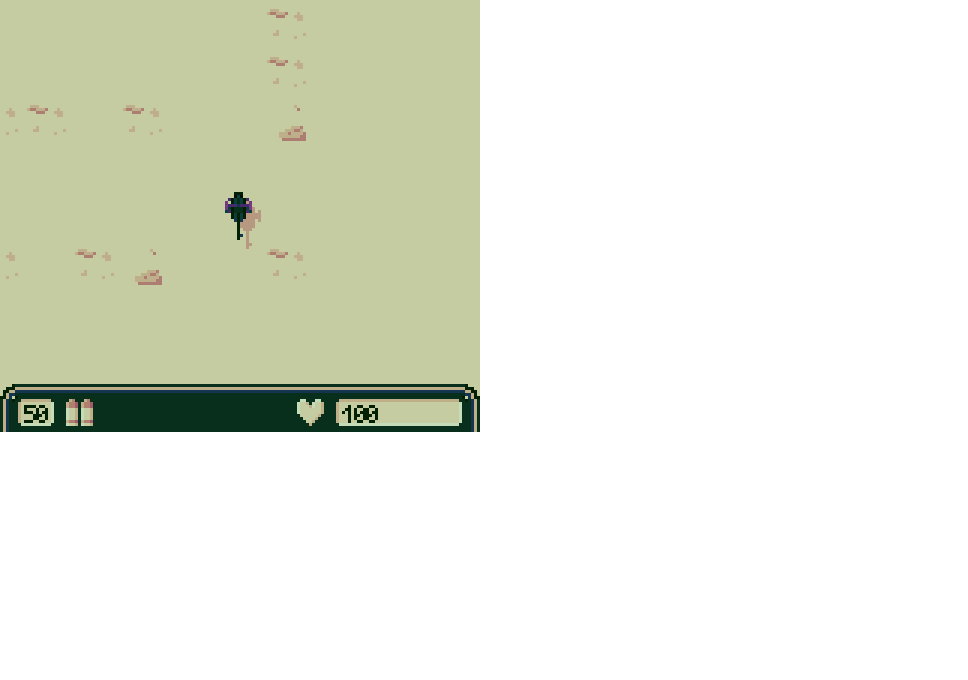
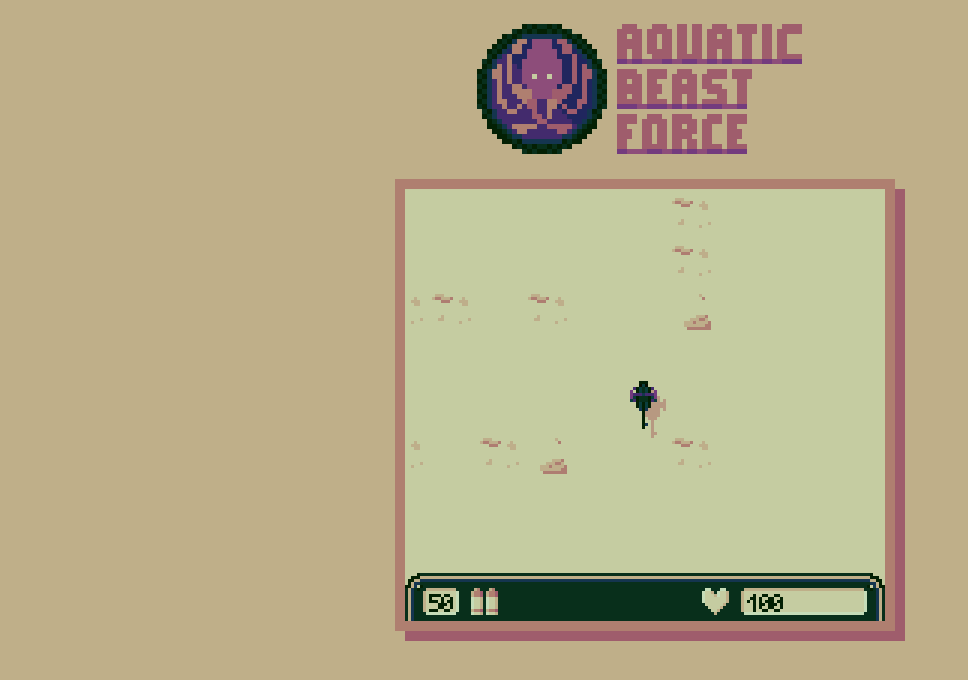
Before and after one commit to Thunraz/AquaticBeastForce, a website: page index.html in a window 1280 px wide. Shown: the whole page, without its empty margins (0-968 px from the left). Drawn offline with Linux system fonts and the light colour scheme; files that its build step writes are made by us from their sources.

Commit message:
Added cool new logo!

```diff
--- a/index.html
+++ b/index.html
@@ -1,4 +1,43 @@
 <!DOCTYPE html>
-<title>Aquatic Beast Force</title>
-<body style="margin:0;padding:0;width:100%;height:100%;"><canvas id="g" width="480" height="432" style="background: #C5CCA1;"></canvas></body>
-<script src="g.js"></script>
+<html>
+    <head>
+        <title>Aquatic Beast Force</title>
+        <style>
+            body {
+                background-color: rgb(191, 175, 137);
+            }
+
+            div {
+                position: absolute;
+                top: 50%;
+                left: 50%;
+            }
+
+            canvas {
+                margin-left: -245px;
+                margin-top: -221px;
+                background-color: #C5CCA1;
+                border: 10px solid rgb(175, 127, 112);
+                box-shadow: 10px 10px 0px 0px rgba(159, 93, 108, 1);
+            }
+
+            img {
+                height: 150px;
+                image-rendering: pixelated;
+                margin-left: -173px;
+                margin-top: -450px;
+                padding-bottom: 250px;
+            }
+        </style>
+    </head>
+    <body>
+        <div>
+            <canvas id="g" width="480" height="432"></canvas>
+        </div>
+        <div>
+            <img src="assets/logo.png" />
+        </div>
+
+        <script src="g.js"></script>
+    </body>
+</html>
```
Also changed, not shown: index-dev.html (+11 -0 lines), assets/logo.png (added), 1 other file.
